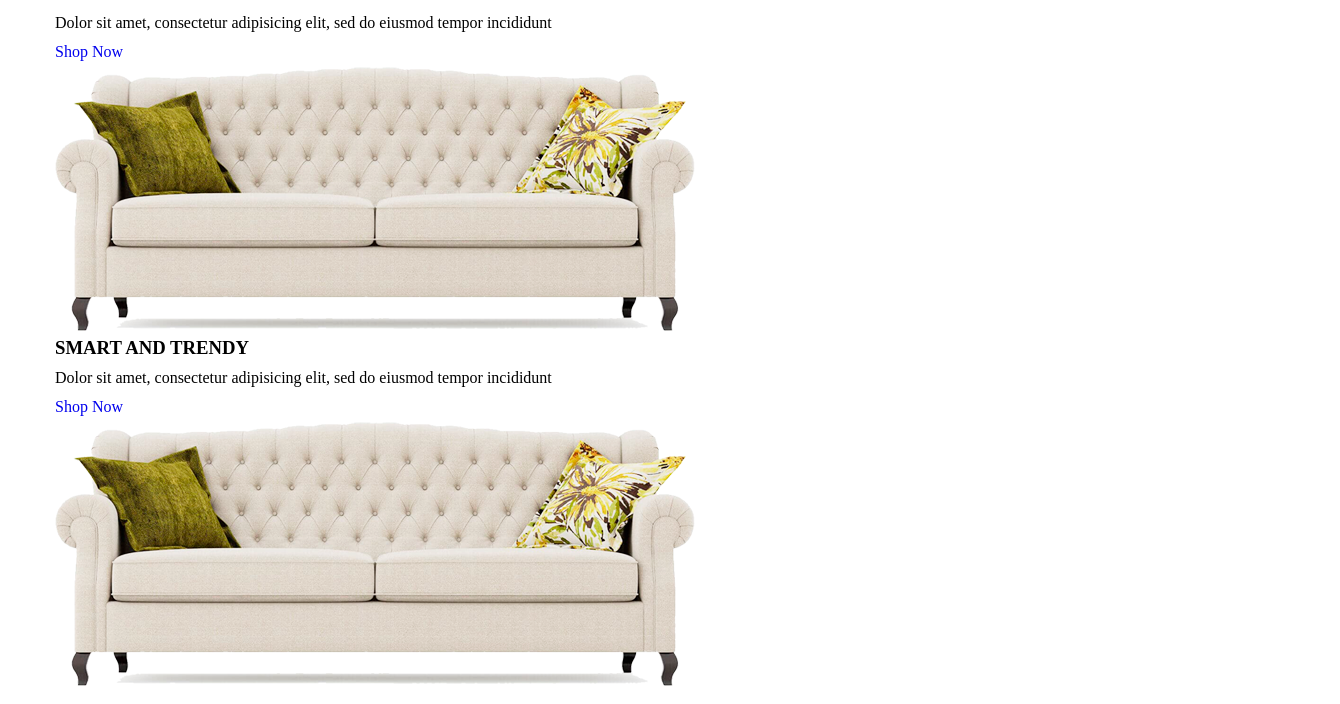
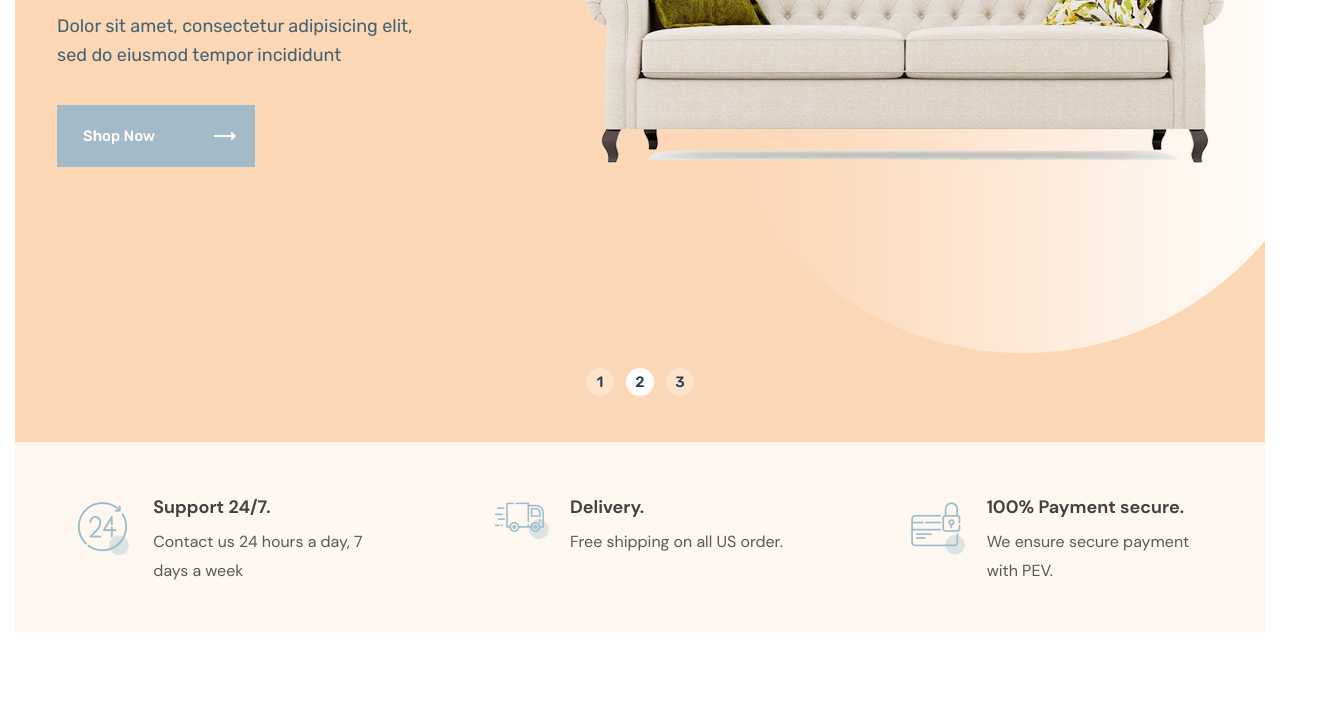
Before and after one commit to Sedoplatov/glee, a website: page app/index.html in a window 1280 px wide. Shown: the part 530-1234 px from the top of the page, 1340 px wide, since content can reach past the window. Drawn offline with nearby package versions, Linux system fonts and the light colour scheme; files that its build step writes are made by us from their sources.

Commit message:
added slider

```diff
--- a/app/index.html
+++ b/app/index.html
@@ -62,6 +62,7 @@
   </header>
 
   <main class="main">
+
     <section class="top-slider">
       <div class="container-big">
         <div class="top-slider__wrapper">
@@ -83,6 +84,8 @@
                   </div>
                   <img class="top-slider__img" src="images/slider/foto.png" alt="slide image">
                 </div>
+              </div>
+              <div class="top-slider__items">
                 <div class="top-slider__item">
                   <div class="top-slider__content">
                     <h3 class="top-slider__title">
@@ -98,6 +101,8 @@
                   </div>
                   <img class="top-slider__img" src="images/slider/foto.png" alt="slide image">
                 </div>
+              </div>
+              <div class="top-slider__items">
                 <div class="top-slider__item">
                   <div class="top-slider__content">
                     <h3 class="top-slider__title">
@@ -117,8 +122,37 @@
             </div>
           </div>
         </div>
+        <div class="slider-bottom">
+          <div class="slider-bottom__item slider-bottom__item-support">
+            <h5 class="slider-bottom__title">
+              Support 24/7.
+            </h5>
+            <p class="slider-bottom__text">
+              Contact us 24 hours a day,
+              7 days a week
+            </p>
+          </div>
+          <div class="slider-bottom__item slider-bottom__item-delivery">
+            <h5 class="slider-bottom__title">
+              Delivery.
+            </h5>
+            <p class="slider-bottom__text">
+              Free shipping on all US order.
+            </p>
+          </div>
+          <div class="slider-bottom__item slider-bottom__item-secure">
+            <h5 class="slider-bottom__title">
+              100% Payment secure.
+            </h5>
+            <p class="slider-bottom__text">
+              We ensure secure payment
+              with PEV.
+            </p>
+          </div>
+        </div>
       </div>
     </section>
+
   </main>
 
   <footer class="footer">
--- a/app/js/main.js
+++ b/app/js/main.js
@@ -1,3 +1,7 @@
 $(function(){
-
+   $('.top-slider__inner').slick({
+    dots: true,
+    arrows: false,
+    autoplay: true,
+   });
 });
--- /dev/null
+++ b/app/scss/_libs.scss
@@ -0,0 +1 @@
+@import 'node_modules/slick-carousel/slick/slick.scss'
--- a/app/scss/style.scss
+++ b/app/scss/style.scss
@@ -9,6 +9,10 @@
 // СБРОС СТИЛЕЙ
 @import 'reset';
 // СБРОС СТИЛЕЙ
+
+// БИБЛИОТЕКИ
+@import 'libs';
+// БИБЛИОТЕКИ
 
 // ГЛОБАЛЬНЫЕ СТИЛИ
 @import 'global';
@@ -82,6 +86,140 @@
     height: 32px;
   }
 }
+
+.top-slider {
+  &__wrapper {
+    background-color: #fcd7b6;
+    position: relative;
+  }
+  &__inner {
+    position: relative;
+    &::before {
+      content: '';
+      position: absolute;
+      background-image: url('../images/slider/img-bg.png');
+      width: 609px;
+      height: 634px;
+      right: -115px;
+      top: 99px;
+    }
+  }
+  &__item{
+    display: flex;
+    justify-content: space-between;
+    align-items: center;
+  }
+  &__content {
+    padding: 214px 0 292px 2px;
+  }
+  &__title {
+    max-width: 500px;
+    font-size: 72px;
+    line-height: 1;
+    color: $cart-title;
+    @extend %rubik-500;
+    margin-bottom: 34px;
+  }
+  &__text {
+    max-width: 370px;
+    @extend %rubik-400;
+    font-size: 18px;
+    line-height: 1.6;
+    color: $menu;
+    margin-bottom: 52px;
+  }
+  &__link {
+    color: #fff;
+    @extend %rubik-500;
+    font-size: 15px;
+    line-height: 0.8;
+    background-color: $accent;
+    padding: 22px 100px 22px 26px;
+    position: relative;
+    &::before {
+      content: '';
+      background-image: url('../images/slider/arrow-right.svg');
+      position: absolute;
+      width: 22px;
+      height: 9px;
+      right: 19px;
+      top: 50%;
+      transform: translateY(-50%);
+    }
+  }
+  .slick-dots {
+    display: flex;
+    left: 50%;
+    bottom: 46px;
+    transform: translateX(-50%);
+    position: absolute;
+    li {
+      padding: 0 6px;
+      button {
+        width: 28px;
+        height: 28px;
+        border-radius: 50%;
+        border: none;
+        @extend %rubik-500;
+        font-size: 15px;
+        line-height: 0.8;
+        background-color: #fde3cc;
+        color: $cart-title;
+      }
+      &.slick-active {
+        button {
+          background-color: #fff;
+        }
+      }
+    }
+  }
+}
+
+.slider-bottom {
+  display: flex;
+  justify-content: space-around;
+  background-color: $bg;
+  padding: 46px 0;
+  &__item {
+    width: 292px;
+    padding-left: 76px;
+    position: relative;
+    &::before {
+      content: '';
+      position: absolute;
+      left: 0;
+      top: 14px;
+    }
+  }
+  &__item-support::before {
+    background-image: url('../images/slider/support-i.png');
+    width: 52px;
+    height: 54px;
+  }
+  &__item-delivery::before {
+    background-image: url('../images/slider/delivery-i.png');
+    width: 55px;
+    height: 37px;
+  }
+  &__item-secure::before {
+    background-image: url('../images/slider/secure-i.png');
+    width: 54px;
+    height: 53px;
+  }
+  &__title {
+    @extend %dms-700;
+    font-size: 18px;
+    line-height: 2.2;
+    color: #414141;
+  }
+  &__text {
+    @extend %dms-400;
+    font-size: 16px;
+    color: #585858;
+  }
+}
+
+
 
 .footer-top {
   padding: 78px 0 74px;
--- a/gulpfile.js
+++ b/gulpfile.js
@@ -49,6 +49,7 @@ function images() {
 function scripts() {
   return src([
     'node_modules/jquery/dist/jquery.js',
+    'node_modules/slick-carousel/slick/slick.js',
     'app/js/main.js'
   ])
     .pipe(concat('main.min.js'))
```
Also changed, not shown: app/images/slider/arrow-right.svg (added), app/images/slider/delivery-i.png (added), app/images/slider/img-bg.png (added), app/images/slider/secure-i.png (added), app/images/slider/support-i.png (added), app/js/main.min.js.
